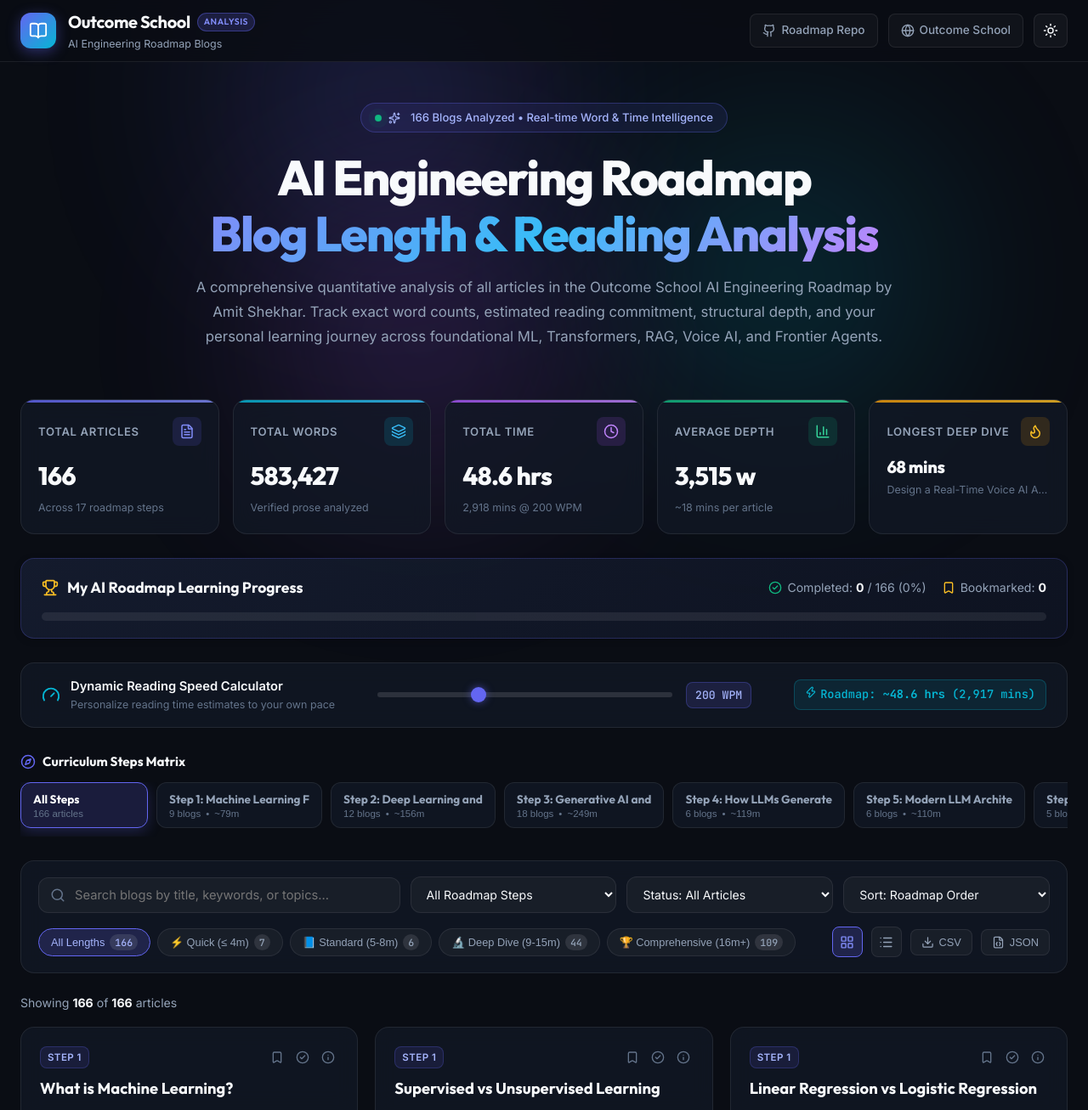
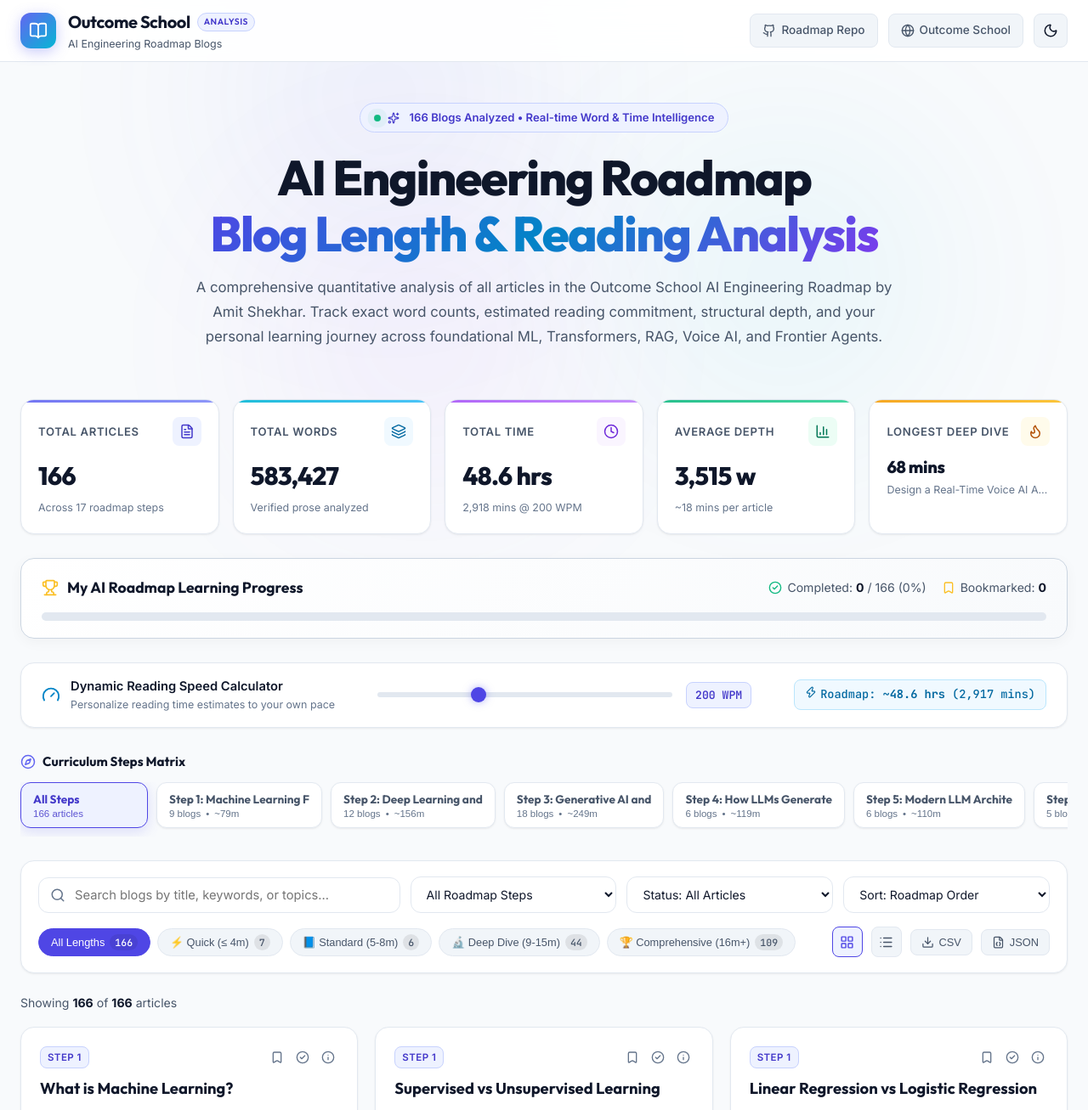
Before and after one commit to kaisarnajar/outcome-school-blogs, a React (Vite) app: page / in a window 1280 px wide. Shown: the top 1307 px of the page at 85% size. Built offline with nearby package versions, Linux system fonts and the light colour scheme.

Commit message:
fix(theme): complete overhaul of light and dark mode with high-contrast dual-mode tokens

```diff
--- a/src/App.jsx
+++ b/src/App.jsx
@@ -16,7 +16,9 @@
 export default function App() {
   // Theme state
   const [theme, setTheme] = useState(() => {
-    return localStorage.getItem('outcome_blogs_theme') || 'dark';
+    const saved = localStorage.getItem('outcome_blogs_theme');
+    if (saved === 'dark' || saved === 'light') return saved;
+    return window.matchMedia && window.matchMedia('(prefers-color-scheme: light)').matches ? 'light' : 'dark';
   });
 
   // Reading speed state (WPM)
@@ -58,6 +60,7 @@
   // Sync theme attribute
   useEffect(() => {
     document.documentElement.setAttribute('data-theme', theme);
+    document.body.setAttribute('data-theme', theme);
     localStorage.setItem('outcome_blogs_theme', theme);
   }, [theme]);
 
--- a/src/index.css
+++ b/src/index.css
@@ -1,13 +1,24 @@
-/* Outcome School Blogs - Modern React Design System */
+/* Outcome School Blogs - Dual Mode (Dark & Light) Design System */
 
 :root {
+  /* Dark Mode Default Theme Variables */
   --bg-primary: #0a0d14;
   --bg-secondary: #0f1523;
-  --bg-card: rgba(18, 24, 38, 0.75);
-  --bg-card-hover: rgba(26, 35, 54, 0.85);
+  --bg-card: rgba(18, 24, 38, 0.85);
+  --bg-card-hover: rgba(26, 35, 54, 0.95);
   --bg-elevated: #161e31;
-  --border-subtle: rgba(255, 255, 255, 0.08);
-  --border-strong: rgba(255, 255, 255, 0.16);
+  --bg-input: rgba(255, 255, 255, 0.05);
+  --bg-input-focus: rgba(255, 255, 255, 0.08);
+  --bg-button: rgba(255, 255, 255, 0.05);
+  --bg-button-hover: rgba(255, 255, 255, 0.10);
+  --bg-box-subtle: rgba(255, 255, 255, 0.03);
+  --bg-track: rgba(255, 255, 255, 0.12);
+  --bg-footer: rgba(10, 13, 20, 0.7);
+  --bg-navbar: rgba(10, 13, 20, 0.85);
+  --bg-tracker: linear-gradient(135deg, rgba(22, 30, 49, 0.9) 0%, rgba(15, 21, 35, 0.9) 100%);
+
+  --border-subtle: rgba(255, 255, 255, 0.09);
+  --border-strong: rgba(255, 255, 255, 0.18);
   --border-focus: #6366f1;
 
   --text-primary: #f8fafc;
@@ -16,14 +27,56 @@
 
   --accent-primary: #6366f1;
   --accent-primary-hover: #4f46e5;
+  --accent-primary-text: #a5b4fc;
   --accent-cyan: #06b6d4;
+  --accent-cyan-text: #38bdf8;
   --accent-emerald: #10b981;
+  --accent-emerald-text: #34d399;
   --accent-purple: #a855f7;
+  --accent-purple-text: #c084fc;
   --accent-amber: #f59e0b;
+  --accent-amber-text: #fbbf24;
   --accent-rose: #f43f5e;
 
-  --glow-indigo: rgba(99, 102, 241, 0.25);
-  --glow-cyan: rgba(6, 182, 212, 0.25);
+  --pill-bg: rgba(99, 102, 241, 0.14);
+  --pill-border: rgba(99, 102, 241, 0.3);
+  --pill-text: #a5b4fc;
+
+  --tag-bg: rgba(99, 102, 241, 0.14);
+  --tag-border: rgba(99, 102, 241, 0.28);
+  --tag-text: #a5b4fc;
+
+  --chip-active-bg: rgba(99, 102, 241, 0.22);
+  --chip-active-border: #6366f1;
+  --chip-active-text: #a5b4fc;
+
+  --step-active-bg: rgba(99, 102, 241, 0.22);
+  --step-active-border: #6366f1;
+  --step-active-text: #ffffff;
+
+  --badge-emerald-bg: rgba(16, 185, 129, 0.15);
+  --badge-emerald-text: #34d399;
+  --badge-emerald-border: rgba(16, 185, 129, 0.3);
+
+  --badge-blue-bg: rgba(6, 182, 212, 0.15);
+  --badge-blue-text: #38bdf8;
+  --badge-blue-border: rgba(6, 182, 212, 0.3);
+
+  --badge-purple-bg: rgba(168, 85, 247, 0.15);
+  --badge-purple-text: #c084fc;
+  --badge-purple-border: rgba(168, 85, 247, 0.3);
+
+  --badge-amber-bg: rgba(245, 158, 11, 0.15);
+  --badge-amber-text: #fbbf24;
+  --badge-amber-border: rgba(245, 158, 11, 0.3);
+
+  --card-read-bg: rgba(99, 102, 241, 0.12);
+  --card-read-text: #818cf8;
+  --card-read-border: rgba(99, 102, 241, 0.3);
+
+  --time-tag-bg: rgba(6, 182, 212, 0.12);
+  --time-tag-text: #38bdf8;
+  --time-tag-border: rgba(6, 182, 212, 0.28);
 
   --radius-sm: 8px;
   --radius-md: 12px;
@@ -37,31 +90,94 @@
   --shadow-sm: 0 2px 8px rgba(0, 0, 0, 0.2);
   --shadow-md: 0 8px 24px rgba(0, 0, 0, 0.35);
   --shadow-lg: 0 16px 40px rgba(0, 0, 0, 0.5);
-  --shadow-glow: 0 0 30px var(--glow-indigo);
 
+  --ambient-opacity: 0.32;
   --transition: all 0.2s cubic-bezier(0.16, 1, 0.3, 1);
 }
 
+/* Light Mode Overrides */
 [data-theme="light"] {
   --bg-primary: #f8fafc;
   --bg-secondary: #f1f5f9;
-  --bg-card: rgba(255, 255, 255, 0.85);
-  --bg-card-hover: rgba(255, 255, 255, 0.98);
+  --bg-card: #ffffff;
+  --bg-card-hover: #ffffff;
   --bg-elevated: #ffffff;
-  --border-subtle: rgba(0, 0, 0, 0.08);
-  --border-strong: rgba(0, 0, 0, 0.16);
+  --bg-input: #ffffff;
+  --bg-input-focus: #ffffff;
+  --bg-button: #f1f5f9;
+  --bg-button-hover: #e2e8f0;
+  --bg-box-subtle: #f8fafc;
+  --bg-track: #e2e8f0;
+  --bg-footer: #f1f5f9;
+  --bg-navbar: rgba(255, 255, 255, 0.9);
+  --bg-tracker: linear-gradient(135deg, #ffffff 0%, #f8fafc 100%);
+
+  --border-subtle: #e2e8f0;
+  --border-strong: #cbd5e1;
   --border-focus: #4f46e5;
 
   --text-primary: #0f172a;
   --text-secondary: #475569;
-  --text-muted: #94a3b8;
+  --text-muted: #64748b;
 
-  --glow-indigo: rgba(99, 102, 241, 0.12);
-  --glow-cyan: rgba(6, 182, 212, 0.12);
+  --accent-primary: #4f46e5;
+  --accent-primary-hover: #4338ca;
+  --accent-primary-text: #4338ca;
+  --accent-cyan: #0284c7;
+  --accent-cyan-text: #0369a1;
+  --accent-emerald: #059669;
+  --accent-emerald-text: #047857;
+  --accent-purple: #7c3aed;
+  --accent-purple-text: #6d28d9;
+  --accent-amber: #d97706;
+  --accent-amber-text: #b45309;
+  --accent-rose: #e11d48;
 
-  --shadow-sm: 0 2px 8px rgba(0, 0, 0, 0.05);
-  --shadow-md: 0 8px 24px rgba(0, 0, 0, 0.08);
-  --shadow-lg: 0 16px 40px rgba(0, 0, 0, 0.12);
+  --pill-bg: #eef2ff;
+  --pill-border: #c7d2fe;
+  --pill-text: #4338ca;
+
+  --tag-bg: #eef2ff;
+  --tag-border: #c7d2fe;
+  --tag-text: #4338ca;
+
+  --chip-active-bg: #4f46e5;
+  --chip-active-border: #4f46e5;
+  --chip-active-text: #ffffff;
+
+  --step-active-bg: #eef2ff;
+  --step-active-border: #4f46e5;
+  --step-active-text: #4338ca;
+
+  --badge-emerald-bg: #ecfdf5;
+  --badge-emerald-text: #047857;
+  --badge-emerald-border: #a7f3d0;
+
+  --badge-blue-bg: #f0f9ff;
+  --badge-blue-text: #0369a1;
+  --badge-blue-border: #bae6fd;
+
+  --badge-purple-bg: #faf5ff;
+  --badge-purple-text: #7e22ce;
+  --badge-purple-border: #e9d5ff;
+
+  --badge-amber-bg: #fffbeb;
+  --badge-amber-text: #b45309;
+  --badge-amber-border: #fde68a;
+
+  --card-read-bg: #eef2ff;
+  --card-read-text: #4f46e5;
+  --card-read-border: #c7d2fe;
+
+  --time-tag-bg: #f0f9ff;
+  --time-tag-text: #0369a1;
+  --time-tag-border: #bae6fd;
+
+  --shadow-sm: 0 1px 3px rgba(0, 0, 0, 0.05), 0 1px 2px rgba(0, 0, 0, 0.03);
+  --shadow-md: 0 4px 14px rgba(0, 0, 0, 0.06), 0 1px 3px rgba(0, 0, 0, 0.03);
+  --shadow-lg: 0 12px 30px rgba(0, 0, 0, 0.09);
+
+  --ambient-opacity: 0.12;
 }
 
 * {
@@ -82,7 +198,7 @@
   min-height: 100vh;
   position: relative;
   overflow-x: hidden;
-  transition: background-color 0.3s ease, color 0.3s ease;
+  transition: background-color 0.25s ease, color 0.25s ease;
 }
 
 /* Background ambient glows */
@@ -98,8 +214,8 @@
   position: absolute;
   border-radius: 50%;
   filter: blur(120px);
-  opacity: 0.32;
-  transition: opacity 0.5s ease;
+  opacity: var(--ambient-opacity);
+  transition: opacity 0.4s ease;
 }
 
 .orb-1 {
@@ -142,13 +258,9 @@
   z-index: 100;
   backdrop-filter: blur(16px);
   -webkit-backdrop-filter: blur(16px);
-  background: rgba(10, 13, 20, 0.82);
+  background: var(--bg-navbar);
   border-bottom: 1px solid var(--border-subtle);
   transition: var(--transition);
-}
-
-[data-theme="light"] .navbar {
-  background: rgba(248, 250, 252, 0.85);
 }
 
 .nav-container {
@@ -178,7 +290,7 @@
   font-weight: 800;
   font-size: 1.1rem;
   color: #fff;
-  box-shadow: 0 4px 16px rgba(99, 102, 241, 0.4);
+  box-shadow: 0 4px 16px rgba(99, 102, 241, 0.35);
 }
 
 .brand-text h1 {
@@ -189,15 +301,16 @@
   display: flex;
   align-items: center;
   gap: 8px;
+  color: var(--text-primary);
 }
 
 .brand-badge {
   font-size: 0.65rem;
   padding: 2px 7px;
   border-radius: 999px;
-  background: rgba(99, 102, 241, 0.2);
-  border: 1px solid rgba(99, 102, 241, 0.4);
-  color: #818cf8;
+  background: var(--tag-bg);
+  border: 1px solid var(--tag-border);
+  color: var(--tag-text);
   font-weight: 600;
   text-transform: uppercase;
   letter-spacing: 0.05em;
@@ -225,13 +338,13 @@
   padding: 8px 14px;
   border-radius: var(--radius-sm);
   border: 1px solid var(--border-subtle);
-  background: rgba(255, 255, 255, 0.03);
+  background: var(--bg-button);
   transition: var(--transition);
 }
 
 .nav-link:hover {
   color: var(--text-primary);
-  background: rgba(255, 255, 255, 0.08);
+  background: var(--bg-button-hover);
   border-color: var(--border-strong);
 }
 
@@ -239,7 +352,7 @@
   width: 40px;
   height: 40px;
   border-radius: var(--radius-sm);
-  background: rgba(255, 255, 255, 0.04);
+  background: var(--bg-button);
   border: 1px solid var(--border-subtle);
   color: var(--text-primary);
   display: flex;
@@ -250,7 +363,7 @@
 }
 
 .theme-toggle-btn:hover {
-  background: rgba(255, 255, 255, 0.1);
+  background: var(--bg-button-hover);
   border-color: var(--border-strong);
   transform: rotate(15deg);
 }
@@ -265,13 +378,13 @@
   display: inline-flex;
   align-items: center;
   gap: 8px;
-  background: rgba(99, 102, 241, 0.1);
-  border: 1px solid rgba(99, 102, 241, 0.3);
+  background: var(--pill-bg);
+  border: 1px solid var(--pill-border);
   padding: 6px 16px;
   border-radius: 999px;
   font-size: 0.82rem;
-  font-weight: 500;
-  color: #a5b4fc;
+  font-weight: 600;
+  color: var(--pill-text);
   margin-bottom: 20px;
 }
 
@@ -297,10 +410,17 @@
   line-height: 1.15;
   letter-spacing: -0.03em;
   margin-bottom: 16px;
+  color: var(--text-primary);
 }
 
 .gradient-text {
-  background: linear-gradient(135deg, #818cf8 0%, #38bdf8 50%, #c084fc 100%);
+  background: linear-gradient(135deg, #6366f1 0%, #06b6d4 50%, #a855f7 100%);
+  -webkit-background-clip: text;
+  -webkit-text-fill-color: transparent;
+}
+
+[data-theme="light"] .gradient-text {
+  background: linear-gradient(135deg, #4f46e5 0%, #0284c7 50%, #7c3aed 100%);
   -webkit-background-clip: text;
   -webkit-text-fill-color: transparent;
 }
@@ -332,6 +452,7 @@
   transition: var(--transition);
   position: relative;
   overflow: hidden;
+  box-shadow: var(--shadow-sm);
 }
 
 .stat-card::before {
@@ -341,7 +462,7 @@
   left: 0;
   right: 0;
   height: 3px;
-  opacity: 0.8;
+  opacity: 0.9;
 }
 
 .stat-card.accent-indigo::before { background: linear-gradient(90deg, #6366f1, #818cf8); }
@@ -378,15 +499,14 @@
   display: flex;
   align-items: center;
   justify-content: center;
-  background: rgba(255, 255, 255, 0.05);
-  color: var(--text-primary);
+  transition: var(--transition);
 }
 
-.stat-card.accent-indigo .stat-icon { color: #818cf8; background: rgba(99, 102, 241, 0.15); }
-.stat-card.accent-cyan .stat-icon { color: #38bdf8; background: rgba(6, 182, 212, 0.15); }
-.stat-card.accent-purple .stat-icon { color: #c084fc; background: rgba(168, 85, 247, 0.15); }
-.stat-card.accent-amber .stat-icon { color: #fbbf24; background: rgba(245, 158, 11, 0.15); }
-.stat-card.accent-emerald .stat-icon { color: #34d399; background: rgba(16, 185, 129, 0.15); }
+.stat-card.accent-indigo .stat-icon { color: var(--accent-primary-text); background: var(--tag-bg); }
+.stat-card.accent-cyan .stat-icon { color: var(--accent-cyan-text); background: var(--badge-blue-bg); }
+.stat-card.accent-purple .stat-icon { color: var(--accent-purple-text); background: var(--badge-purple-bg); }
+.stat-card.accent-amber .stat-icon { color: var(--accent-amber-text); background: var(--badge-amber-bg); }
+.stat-card.accent-emerald .stat-icon { color: var(--accent-emerald-text); background: var(--badge-emerald-bg); }
 
 .stat-value {
   font-family: var(--font-display);
@@ -394,6 +514,7 @@
   font-weight: 800;
   letter-spacing: -0.02em;
   margin-bottom: 4px;
+  color: var(--text-primary);
 }
 
 .stat-subtext {
@@ -403,12 +524,22 @@
 
 /* Learning Progress Tracker Bar */
 .tracker-card {
-  background: linear-gradient(135deg, rgba(22, 30, 49, 0.85) 0%, rgba(15, 21, 35, 0.85) 100%);
-  border: 1px solid rgba(99, 102, 241, 0.25);
+  background: var(--bg-tracker);
+  border: 1px solid var(--border-subtle);
   border-radius: var(--radius-lg);
   padding: 20px 24px;
   margin-bottom: 28px;
   box-shadow: var(--shadow-sm);
+  transition: var(--transition);
+}
+
+[data-theme="dark"] .tracker-card {
+  border-color: rgba(99, 102, 241, 0.28);
+}
+
+[data-theme="light"] .tracker-card {
+  border-color: #cbd5e1;
+  box-shadow: 0 4px 16px rgba(0, 0, 0, 0.04);
 }
 
 .tracker-header {
@@ -427,6 +558,7 @@
   font-family: var(--font-display);
   font-size: 1.1rem;
   font-weight: 700;
+  color: var(--text-primary);
 }
 
 .tracker-stats-group {
@@ -450,7 +582,7 @@
 .progress-track {
   width: 100%;
   height: 10px;
-  background: rgba(255, 255, 255, 0.08);
+  background: var(--bg-track);
   border-radius: 999px;
   overflow: hidden;
   position: relative;
@@ -476,6 +608,7 @@
   justify-content: space-between;
   flex-wrap: wrap;
   gap: 18px;
+  box-shadow: var(--shadow-sm);
 }
 
 .speed-info {
@@ -491,6 +624,7 @@
 .speed-title {
   font-size: 0.92rem;
   font-weight: 600;
+  color: var(--text-primary);
 }
 
 .speed-subtitle {
@@ -512,7 +646,7 @@
   appearance: none;
   height: 6px;
   border-radius: 999px;
-  background: rgba(255, 255, 255, 0.12);
+  background: var(--bg-track);
   outline: none;
 }
 
@@ -522,8 +656,8 @@
   width: 18px;
   height: 18px;
   border-radius: 50%;
-  background: #6366f1;
-  box-shadow: 0 0 10px rgba(99, 102, 241, 0.6);
+  background: var(--accent-primary);
+  box-shadow: 0 0 10px rgba(99, 102, 241, 0.5);
   cursor: pointer;
   transition: transform 0.15s ease;
 }
@@ -535,10 +669,11 @@
 .speed-badge {
   font-family: var(--font-mono);
   font-size: 0.82rem;
+  font-weight: 600;
   padding: 4px 10px;
-  background: rgba(99, 102, 241, 0.15);
-  border: 1px solid rgba(99, 102, 241, 0.3);
-  color: #a5b4fc;
+  background: var(--tag-bg);
+  border: 1px solid var(--tag-border);
+  color: var(--tag-text);
   border-radius: var(--radius-sm);
   white-space: nowrap;
 }
@@ -546,11 +681,11 @@
 .dynamic-time-tag {
   font-family: var(--font-mono);
   font-size: 0.85rem;
-  color: var(--accent-cyan);
-  background: rgba(6, 182, 212, 0.1);
+  color: var(--time-tag-text);
+  background: var(--time-tag-bg);
   padding: 6px 12px;
   border-radius: var(--radius-sm);
-  border: 1px solid rgba(6, 182, 212, 0.25);
+  border: 1px solid var(--time-tag-border);
   white-space: nowrap;
 }
 
@@ -573,6 +708,7 @@
   display: flex;
   align-items: center;
   gap: 8px;
+  color: var(--text-primary);
 }
 
 .step-scroll-track {
@@ -581,7 +717,7 @@
   overflow-x: auto;
   padding-bottom: 10px;
   scrollbar-width: thin;
-  scrollbar-color: rgba(99, 102, 241, 0.4) transparent;
+  scrollbar-color: var(--accent-primary) transparent;
 }
 
 .step-scroll-track::-webkit-scrollbar {
@@ -589,7 +725,7 @@
 }
 
 .step-scroll-track::-webkit-scrollbar-thumb {
-  background: rgba(99, 102, 241, 0.35);
+  background: var(--border-strong);
   border-radius: 999px;
 }
 
@@ -607,20 +743,21 @@
   transition: var(--transition);
   min-width: 150px;
   text-align: left;
+  box-shadow: var(--shadow-sm);
 }
 
 .step-pill-btn:hover {
-  background: var(--bg-card-hover);
+  background: var(--bg-button-hover);
   border-color: var(--border-strong);
   color: var(--text-primary);
   transform: translateY(-2px);
 }
 
 .step-pill-btn.active {
-  background: rgba(99, 102, 241, 0.18);
-  border-color: #6366f1;
-  color: #fff;
-  box-shadow: 0 4px 16px rgba(99, 102, 241, 0.25);
+  background: var(--step-active-bg);
+  border-color: var(--step-active-border);
+  color: var(--step-active-text);
+  box-shadow: 0 4px 16px rgba(99, 102, 241, 0.2);
 }
 
 .step-pill-top {
@@ -637,6 +774,11 @@
   gap: 6px;
 }
 
+.step-pill-btn.active .step-pill-meta {
+  color: var(--step-active-text);
+  opacity: 0.85;
+}
+
 /* Control & Filter Bar */
 .control-bar {
   background: var(--bg-card);
@@ -648,6 +790,7 @@
   display: flex;
   flex-direction: column;
   gap: 16px;
+  box-shadow: var(--shadow-sm);
 }
 
 .search-and-selects {
@@ -674,7 +817,7 @@
 .search-input {
   width: 100%;
   padding: 11px 40px 11px 42px;
-  background: rgba(255, 255, 255, 0.04);
+  background: var(--bg-input);
   border: 1px solid var(--border-subtle);
   border-radius: var(--radius-md);
   color: var(--text-primary);
@@ -686,7 +829,7 @@
 .search-input:focus {
   outline: none;
   border-color: var(--border-focus);
-  background: rgba(255, 255, 255, 0.07);
+  background: var(--bg-input-focus);
   box-shadow: 0 0 0 3px rgba(99, 102, 241, 0.2);
 }
 
@@ -708,7 +851,7 @@
   flex: 1;
   min-width: 170px;
   padding: 11px 14px;
-  background: rgba(255, 255, 255, 0.04);
+  background: var(--bg-input);
   border: 1px solid var(--border-subtle);
   border-radius: var(--radius-md);
   color: var(--text-primary);
@@ -719,9 +862,14 @@
   transition: var(--transition);
 }
 
-.select-dropdown option {
+[data-theme="dark"] .select-dropdown option {
   background: #0f1523;
-  color: #fff;
+  color: #f8fafc;
+}
+
+[data-theme="light"] .select-dropdown option {
+  background: #ffffff;
+  color: #0f172a;
 }
 
 .select-dropdown:focus {
@@ -750,7 +898,7 @@
   gap: 6px;
   padding: 6px 14px;
   border-radius: 999px;
-  background: rgba(255, 255, 255, 0.04);
+  background: var(--bg-button);
   border: 1px solid var(--border-subtle);
   color: var(--text-secondary);
   font-size: 0.8rem;
@@ -760,14 +908,14 @@
 }
 
 .filter-chip:hover {
-  background: rgba(255, 255, 255, 0.08);
+  background: var(--bg-button-hover);
   color: var(--text-primary);
 }
 
 .filter-chip.active {
-  background: rgba(99, 102, 241, 0.2);
-  border-color: #6366f1;
-  color: #a5b4fc;
+  background: var(--chip-active-bg);
+  border-color: var(--chip-active-border);
+  color: var(--chip-active-text);
 }
 
 .chip-count {
@@ -775,7 +923,12 @@
   font-size: 0.72rem;
   padding: 2px 6px;
   border-radius: 999px;
-  background: rgba(255, 255, 255, 0.1);
+  background: rgba(0, 0, 0, 0.08);
+  color: inherit;
+}
+
+[data-theme="dark"] .chip-count {
+  background: rgba(255, 255, 255, 0.12);
 }
 
 .view-actions-group {
@@ -788,7 +941,7 @@
   width: 36px;
   height: 36px;
   border-radius: var(--radius-sm);
-  background: rgba(255, 255, 255, 0.04);
+  background: var(--bg-button);
   border: 1px solid var(--border-subtle);
   color: var(--text-secondary);
   display: flex;
@@ -799,14 +952,14 @@
 }
 
 .view-switch-btn:hover {
-  background: rgba(255, 255, 255, 0.09);
+  background: var(--bg-button-hover);
   color: var(--text-primary);
 }
 
 .view-switch-btn.active {
-  background: rgba(99, 102, 241, 0.2);
-  border-color: #6366f1;
-  color: #818cf8;
+  background: var(--tag-bg);
+  border-color: var(--accent-primary);
+  color: var(--accent-primary);
 }
 
 .export-btn {
@@ -815,7 +968,7 @@
   gap: 6px;
   padding: 7px 12px;
   border-radius: var(--radius-sm);
-  background: rgba(255, 255, 255, 0.04);
+  background: var(--bg-button);
   border: 1px solid var(--border-subtle);
   color: var(--text-secondary);
   font-size: 0.8rem;
@@ -825,7 +978,7 @@
 }
 
 .export-btn:hover {
-  background: rgba(255, 255, 255, 0.09);
+  background: var(--bg-button-hover);
   color: var(--text-primary);
 }
 
@@ -861,6 +1014,7 @@
   flex-direction: column;
   transition: var(--transition);
   position: relative;
+  box-shadow: var(--shadow-sm);
 }
 
 .blog-card:hover {
@@ -885,9 +1039,9 @@
   letter-spacing: 0.04em;
   padding: 3px 8px;
   border-radius: var(--radius-sm);
-  background: rgba(99, 102, 241, 0.12);
-  color: #a5b4fc;
-  border: 1px solid rgba(99, 102, 241, 0.25);
+  background: var(--tag-bg);
+  color: var(--tag-text);
+  border: 1px solid var(--tag-border);
   white-space: nowrap;
 }
 
@@ -912,7 +1066,7 @@
 
 .action-icon-btn:hover {
   color: var(--text-primary);
-  background: rgba(255, 255, 255, 0.08);
+  background: var(--bg-button);
 }
 
 .action-icon-btn.bookmarked {
@@ -935,7 +1089,7 @@
 }
 
 .blog-card-title:hover {
-  color: #818cf8;
+  color: var(--accent-primary);
 }
 
 .blog-card-excerpt {
@@ -985,11 +1139,10 @@
   gap: 4px;
 }
 
-.badge-emerald { background: rgba(16, 185, 129, 0.15); color: #34d399; border: 1px solid rgba(16, 185, 129, 0.3); }
-.badge-blue { background: rgba(6, 182, 212, 0.15); color: #38bdf8; border: 1px solid rgba(6, 182, 212, 0.3); }
-.badge-purple { background: rgba(168, 85, 247, 0.15); color: #c084fc; border: 1px solid rgba(168, 85, 247, 0.3); }
-.badge-amber { background: rgba(245, 158, 11, 0.15); color: #fbbf24; border: 1px solid rgba(245, 158, 11, 0.3); }
-.badge-gray { background: rgba(148, 163, 184, 0.15); color: #94a3b8; border: 1px solid rgba(148, 163, 184, 0.3); }
+.badge-emerald { background: var(--badge-emerald-bg); color: var(--badge-emerald-text); border: 1px solid var(--badge-emerald-border); }
+.badge-blue { background: var(--badge-blue-bg); color: var(--badge-blue-text); border: 1px solid var(--badge-blue-border); }
+.badge-purple { background: var(--badge-purple-bg); color: var(--badge-purple-text); border: 1px solid var(--badge-purple-border); }
+.badge-amber { background: var(--badge-amber-bg); color: var(--badge-amber-text); border: 1px solid var(--badge-amber-border); }
 
 .card-read-btn {
   display: inline-flex;
@@ -997,17 +1150,17 @@
   gap: 6px;
   font-size: 0.82rem;
   font-weight: 600;
-  color: #818cf8;
+  color: var(--card-read-text);
   text-decoration: none;
   padding: 6px 12px;
   border-radius: var(--radius-sm);
-  background: rgba(99, 102, 241, 0.1);
-  border: 1px solid rgba(99, 102, 241, 0.25);
+  background: var(--card-read-bg);
+  border: 1px solid var(--card-read-border);
   transition: var(--transition);
 }
 
 .card-read-btn:hover {
-  background: #6366f1;
+  background: var(--accent-primary);
   color: #fff;
   transform: translateX(2px);
 }
@@ -1020,6 +1173,7 @@
   border-radius: var(--radius-lg);
   overflow-x: auto;
   margin-bottom: 48px;
+  box-shadow: var(--shadow-sm);
 }
 
 .data-table {
@@ -1031,7 +1185,7 @@
 
 .data-table th {
   padding: 14px 18px;
-  background: rgba(255, 255, 255, 0.03);
+  background: var(--bg-button);
   font-weight: 600;
   color: var(--text-secondary);
   border-bottom: 1px solid var(--border-subtle);
@@ -1046,7 +1200,7 @@
 }
 
 .data-table tr:hover td {
-  background: rgba(255, 255, 255, 0.02);
+  background: var(--bg-box-subtle);
 }
 
 .table-title-cell {
@@ -1061,14 +1215,14 @@
 }
 
 .table-title-link:hover {
-  color: #818cf8;
+  color: var(--accent-primary);
 }
 
 /* Detail Modal */
 .modal-backdrop {
   position: fixed;
   inset: 0;
-  background: rgba(0, 0, 0, 0.7);
+  background: rgba(0, 0, 0, 0.65);
   backdrop-filter: blur(8px);
   z-index: 1000;
   display: flex;
@@ -1089,6 +1243,7 @@
   padding: 32px;
   position: relative;
   box-shadow: var(--shadow-lg);
+  color: var(--text-primary);
   animation: scaleUp 0.25s cubic-bezier(0.16, 1, 0.3, 1);
 }
 
@@ -1106,7 +1261,7 @@
   position: absolute;
   top: 20px;
   right: 20px;
-  background: rgba(255, 255, 255, 0.05);
+  background: var(--bg-button);
   border: 1px solid var(--border-subtle);
   color: var(--text-secondary);
   border-radius: 50%;
@@ -1120,7 +1275,7 @@
 }
 
 .modal-close-btn:hover {
-  background: rgba(255, 255, 255, 0.12);
+  background: var(--bg-button-hover);
   color: var(--text-primary);
 }
 
@@ -1128,7 +1283,7 @@
   font-size: 0.75rem;
   font-weight: 600;
   text-transform: uppercase;
-  color: #818cf8;
+  color: var(--accent-primary);
   margin-bottom: 8px;
 }
 
@@ -1138,6 +1293,7 @@
   font-weight: 700;
   line-height: 1.3;
   margin-bottom: 20px;
+  color: var(--text-primary);
 }
 
 .modal-stats-grid {
@@ -1148,7 +1304,7 @@
 }
 
 .modal-stat-box {
-  background: rgba(255, 255, 255, 0.03);
+  background: var(--bg-box-subtle);
   border: 1px solid var(--border-subtle);
   border-radius: var(--radius-md);
   padding: 12px;
@@ -1171,8 +1327,8 @@
 }
 
 .modal-excerpt-box {
-  background: rgba(255, 255, 255, 0.02);
-  border-left: 3px solid #6366f1;
+  background: var(--bg-box-subtle);
+  border-left: 3px solid var(--accent-primary);
   padding: 16px 20px;
   border-radius: 0 var(--radius-md) var(--radius-md) 0;
   margin-bottom: 24px;
@@ -1214,9 +1370,10 @@
   border-top: 1px solid var(--border-subtle);
   padding: 48px 0 32px;
   margin-top: 48px;
-  background: rgba(10, 13, 20, 0.5);
+  background: var(--bg-footer);
   font-size: 0.88rem;
   color: var(--text-secondary);
+  transition: var(--transition);
 }
 
 .footer-content {
@@ -1261,6 +1418,7 @@
   font-size: 1.15rem;
   font-weight: 600;
   margin-bottom: 6px;
+  color: var(--text-primary);
 }
 
 .empty-desc {
@@ -1273,12 +1431,17 @@
 .reset-filters-btn {
   padding: 8px 18px;
   border-radius: var(--radius-sm);
-  background: #6366f1;
+  background: var(--accent-primary);
   color: #fff;
   border: none;
   font-weight: 600;
   font-size: 0.85rem;
   cursor: pointer;
+  transition: var(--transition);
+}
+
+.reset-filters-btn:hover {
+  background: var(--accent-primary-hover);
 }
 
 /* Responsive adjustments */
```
Also changed, not shown: index.html (+15 -0 lines).
